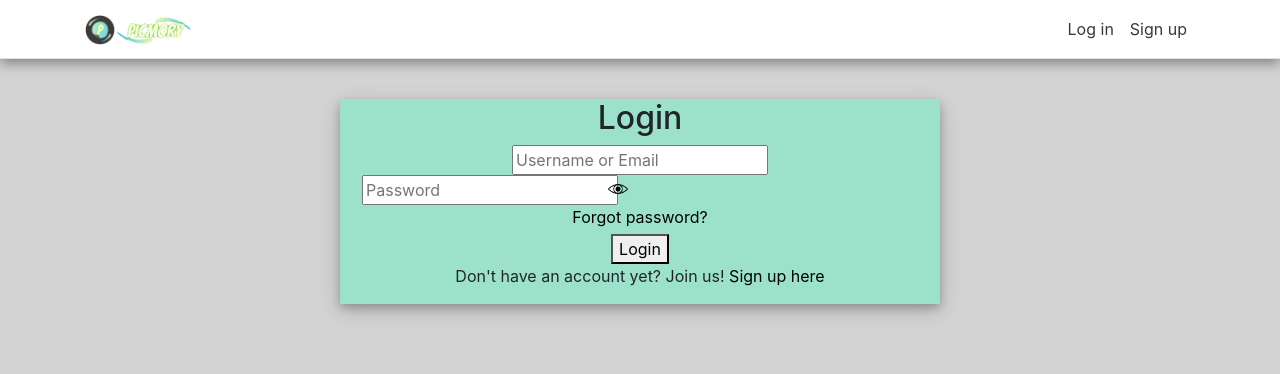
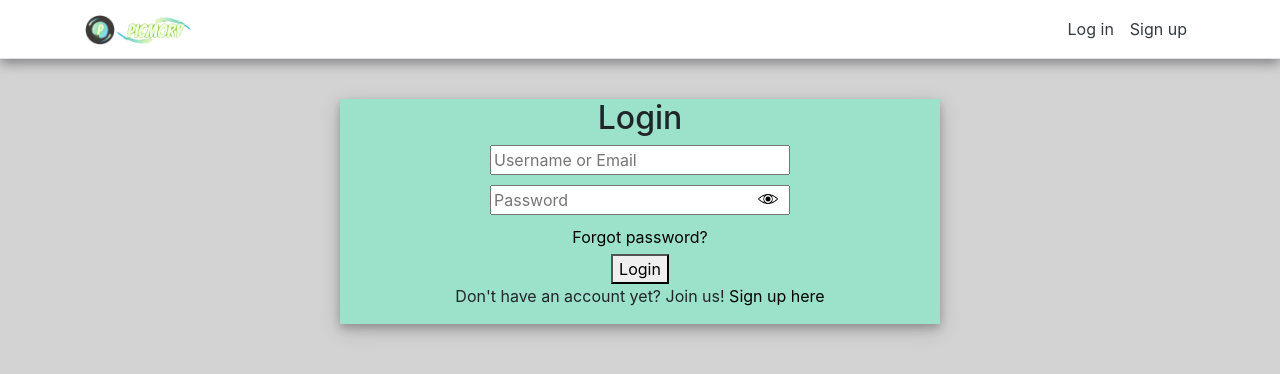
Before and after one commit to SophieH07/Picmory.1.0, a React (Create React App) app in the folder Picmory/ClientApp/: page /login in a window 1280 px wide. Shown: the top 374 px of the page. Built offline with nearby package versions, Linux system fonts and the light colour scheme.

Commit message:
add profile img src, rename login input className

```diff
--- a/Picmory/ClientApp/src/components/Login/Login.js
+++ b/Picmory/ClientApp/src/components/Login/Login.js
@@ -50,7 +50,7 @@ const Login = props => {
             {loginError === '' ? '' : <p className="warning">{loginError}</p>}
             <h2>Login</h2>
             <form>
-                <div className="inputs">
+                <div className="input-fields">
                     <div>
                         <input name="usernameOrEmail" value={usernameOrEmail} placeholder="Username or Email" onChange={(e) => { setUsernameOrEmail(e.target.value) }}></input>
                     </div>
--- a/Picmory/ClientApp/src/components/Profile/Profile.js
+++ b/Picmory/ClientApp/src/components/Profile/Profile.js
@@ -39,7 +39,7 @@ const Profile = props => {
     return (
         <div className="profile" >
             <div className="left-side">
-                <img className="profile-pic" alt="profile pic" />
+                <img alt={`https://localhost:44386/picture/${profilePic}`} className="profile-pic" alt="profile pic" />
                 <p className="username">{username}</p>
                 <p className="username">{email}</p>
                 <p>{followers} followers 0 following</p>
```
